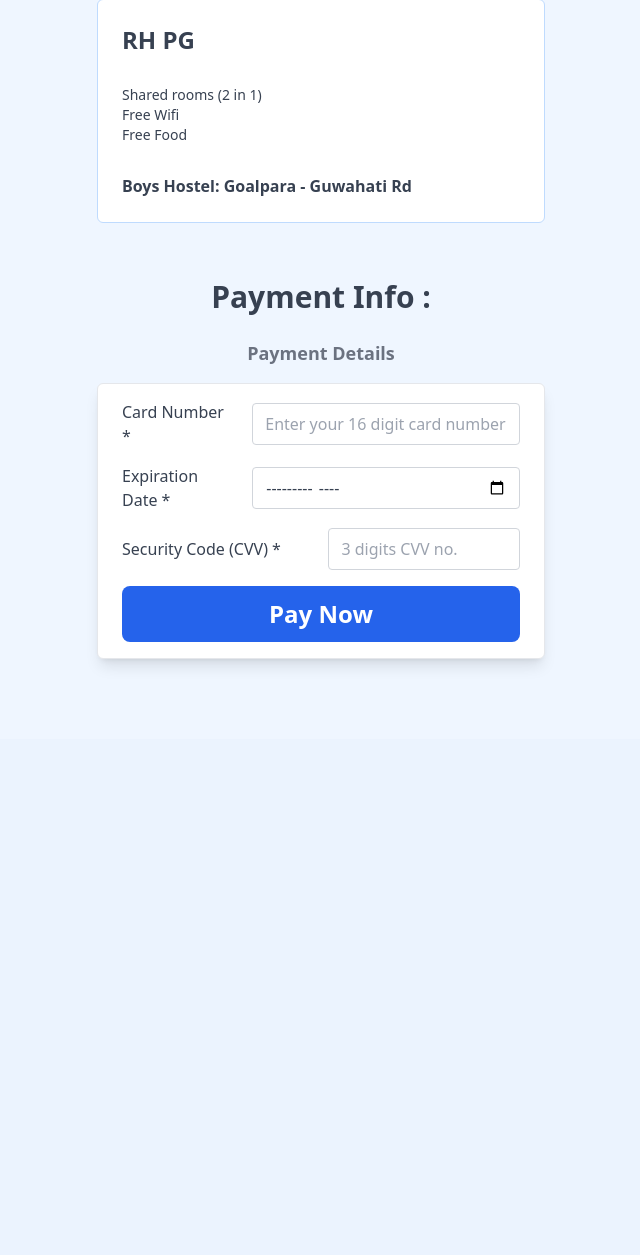
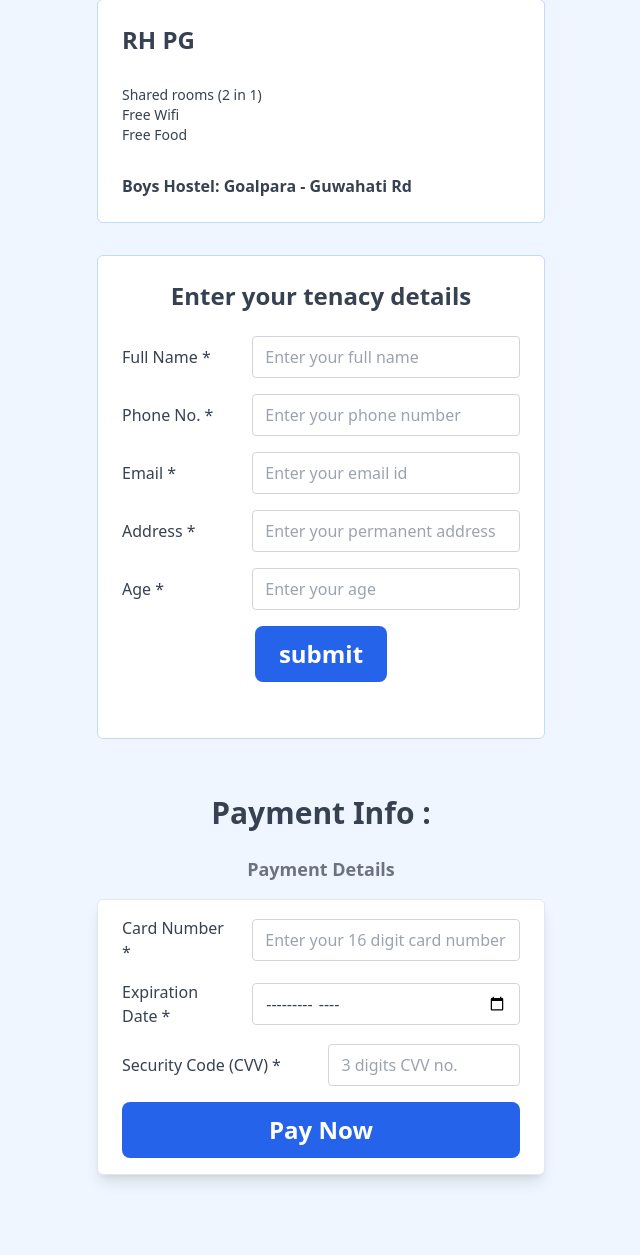
Before and after one commit to yubaraj-g/book-pg-project, a PHP site: page /prerna/payment.php in a window 1280 px wide. Shown: the part 195-1450 px from the top of the page, without its empty margins (319-959 px from the left). Before the commit the page ends 860 px from the top, so only its background shows below. Run offline with PHP 8.4, Linux system fonts and the light colour scheme; the visitor is signed in with stand-in values (Sample User, id 1); some libraries are stand-ins or nearby versions.

Commit message:
tenacy details form is added frontend. Tenants list section added to owners panel.

```diff
--- a/payment.php
+++ b/payment.php
@@ -42,6 +42,34 @@ session_start();
                 </ol>
                 <span class="font-bold text-md">Boys Hostel: Goalpara - Guwahati Rd</span>
             </div>
+
+            <section class="flex flex-col border border-blue-200 rounded-md p-6 my-4 h-fit justify-between w-2/5 bg-white items-center">
+                <h1 class="font-bold text-2xl mb-2">Enter your tenacy details</h1>
+                <form action="" method="post" class="py-4 w-full flex flex-col gap-4 items-center bg-white">
+                    <div class="flex gap-4 flex items-center w-full">
+                        <label for="fullname" class="text-md font-medium w-[30%]">Full Name *</label>
+                        <input type="text" name="fullname" class="w-[70%] px-3 py-2 border border-gray-300 rounded focus:outline-2 focus:outline-blue-400" placeholder="Enter your full name" required>
+                    </div>
+                    <div class="flex gap-4 flex items-center w-full">
+                        <label for="phone" class="text-md font-medium w-[30%]">Phone No. *</label>
+                        <input type="tel" name="phone" class="w-[70%] px-3 py-2 border border-gray-300 rounded focus:outline-2 focus:outline-blue-400" placeholder="Enter your phone number" maxlength="10" required>
+                    </div>
+                    <div class="flex gap-4 flex items-center w-full">
+                        <label for="email" class="text-md font-medium w-[30%]">Email *</label>
+                        <input type="text" name="email" class="w-[70%] px-3 py-2 border border-gray-300 rounded focus:outline-2 focus:outline-blue-400" placeholder="Enter your email id" required>
+                    </div>
+                    <div class="flex gap-4 flex items-center w-full">
+                        <label for="address" class="text-md font-medium w-[30%]">Address *</label>
+                        <input type="text" name="address" class="w-[70%] px-3 py-2 border border-gray-300 rounded focus:outline-2 focus:outline-blue-400" placeholder="Enter your permanent address" required>
+                    </div>
+                    <div class="flex gap-4 flex items-center w-full">
+                        <label for="age" class="text-md font-medium w-[30%]">Age *</label>
+                        <input type="text" name="age" class="w-[70%] px-3 py-2 border border-gray-300 rounded focus:outline-2 focus:outline-blue-400" placeholder="Enter your age" required>
+                    </div>
+
+                    <button type="submit" name="submit" class="py-3 px-6 w-fit flex self-center text-center bg-blue-600 text-white rounded-lg hover:bg-blue-900 font-bold text-2xl">submit</button>
+                </form>
+            </section>
 
             <!-- Payment details -->
             <div class="payment flex flex-col py-4 w-1/2 items-center">
@@ -92,7 +120,7 @@ session_start();
                         $body = "Hi there, your PG booking has been successful in PG GO";
                         $headers = "From: yuvrajwebdev@gmail.com";
 
-                        if(mail($email, $subject, $body, $headers)) {
+                        if (mail($email, $subject, $body, $headers)) {
                             $sccsspage = "./booking_sucss.php";
                             header('location: ' . $sccsspage);
                             exit();
@@ -104,13 +132,13 @@ session_start();
                     break;
                 }
 
-                if(!array_key_exists('user_email', $_SESSION)) {
+                if (!array_key_exists('user_email', $_SESSION)) {
                     // $session_mail = $_SESSION['user_email'];
 
                     echo "<script>alert('Please Log In.');</script>";
-                    ?>
-                        <meta http-equiv="refresh" content="0; url = http://localhost/prerna/login.php" />
-                    <?php
+                ?>
+                    <meta http-equiv="refresh" content="0; url = http://localhost/prerna/login.php" />
+                <?php
 
                 }
 
```
Also changed, not shown: pgowner/registerpg.php (+34 -4 lines).
